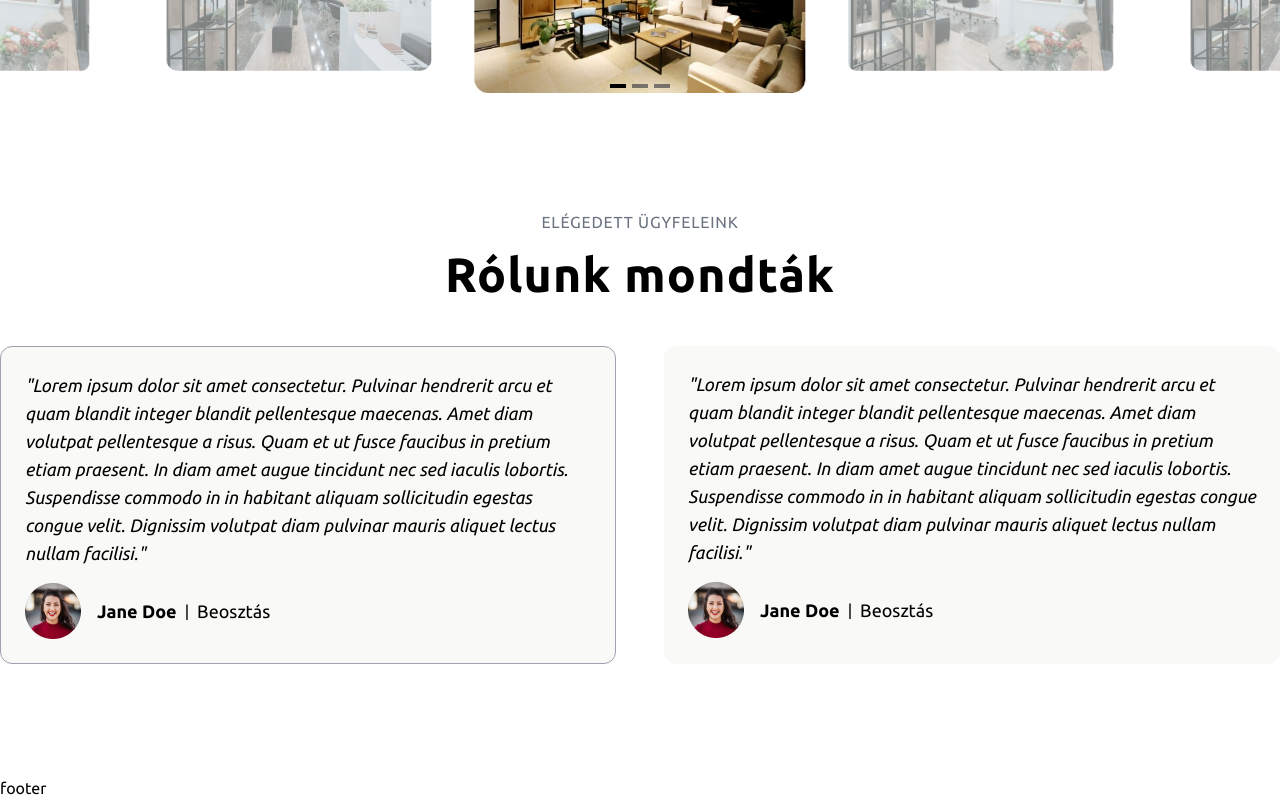
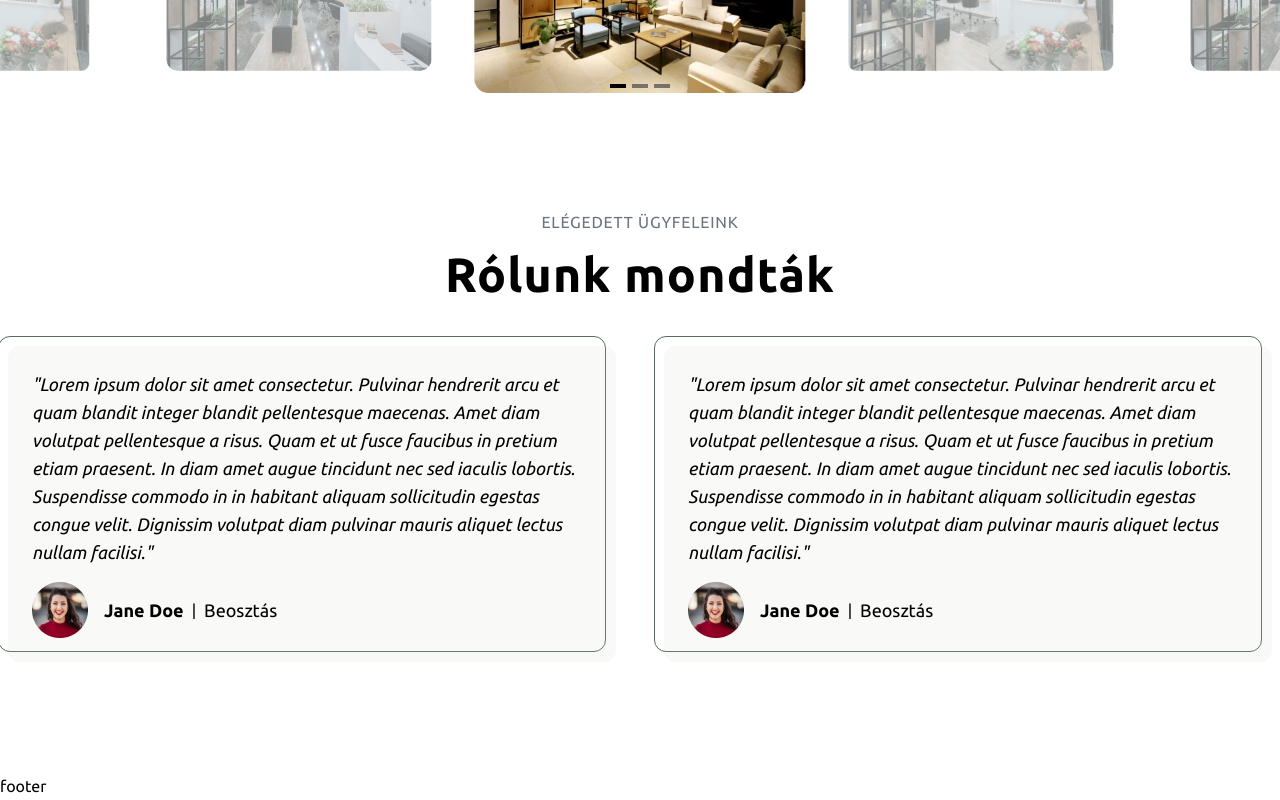
Before and after one commit to omgzsa/elysia-app, a Vue app in the folder frontend/: page / in a window 1280 px wide. Shown: the part 2664-3464 px from the top of the page. Built offline with nearby package versions, Linux system fonts and the light colour scheme.

Commit message:
added shifted border to testimonials

```diff
--- a/frontend/src/components/home/HomeTestimonials.vue
+++ b/frontend/src/components/home/HomeTestimonials.vue
@@ -6,13 +6,15 @@ defineProps({
 });
 </script>
 <template>
-  <section class="max-w-screen-xl mx-auto">
+  <section class="max-w-screen-xl mx-auto px-2">
     <div class="flex flex-col items-center gap-4 mb-12">
       <span class="subheading">elégedett ügyfeleink</span>
       <h2>{{ title }}</h2>
     </div>
     <div class="grid grid-cols-1 md:grid-cols-2 gap-6 md:gap-12">
-      <div class="p-6 bg-primary-200 rounded-xl border border-gray-400">
+      <div
+        class="p-6 bg-primary-200 rounded-xl border border-gray-400 shadow-border"
+      >
         <p class="italic mb-4">
           "Lorem ipsum dolor sit amet consectetur. Pulvinar hendrerit arcu et
           quam blandit integer blandit pellentesque maecenas. Amet diam volutpat
@@ -31,7 +33,7 @@ defineProps({
           </div>
         </div>
       </div>
-      <div class="p-6 bg-primary-200 rounded-xl">
+      <div class="p-6 bg-primary-200 rounded-xl shadow-border">
         <p class="italic mb-4">
           "Lorem ipsum dolor sit amet consectetur. Pulvinar hendrerit arcu et
           quam blandit integer blandit pellentesque maecenas. Amet diam volutpat
@@ -53,3 +55,21 @@ defineProps({
     </div>
   </section>
 </template>
+
+<style>
+.shadow-border {
+  position: relative;
+  border: none;
+}
+
+.shadow-border:before {
+  content: "";
+  position: absolute;
+  width: 100%;
+  height: 100%;
+  border: 1px solid #586c63;
+  transform: translate(-2.125em, -2.125em);
+  z-index: -1;
+  border-radius: 0.75rem;
+}
+</style>
```
